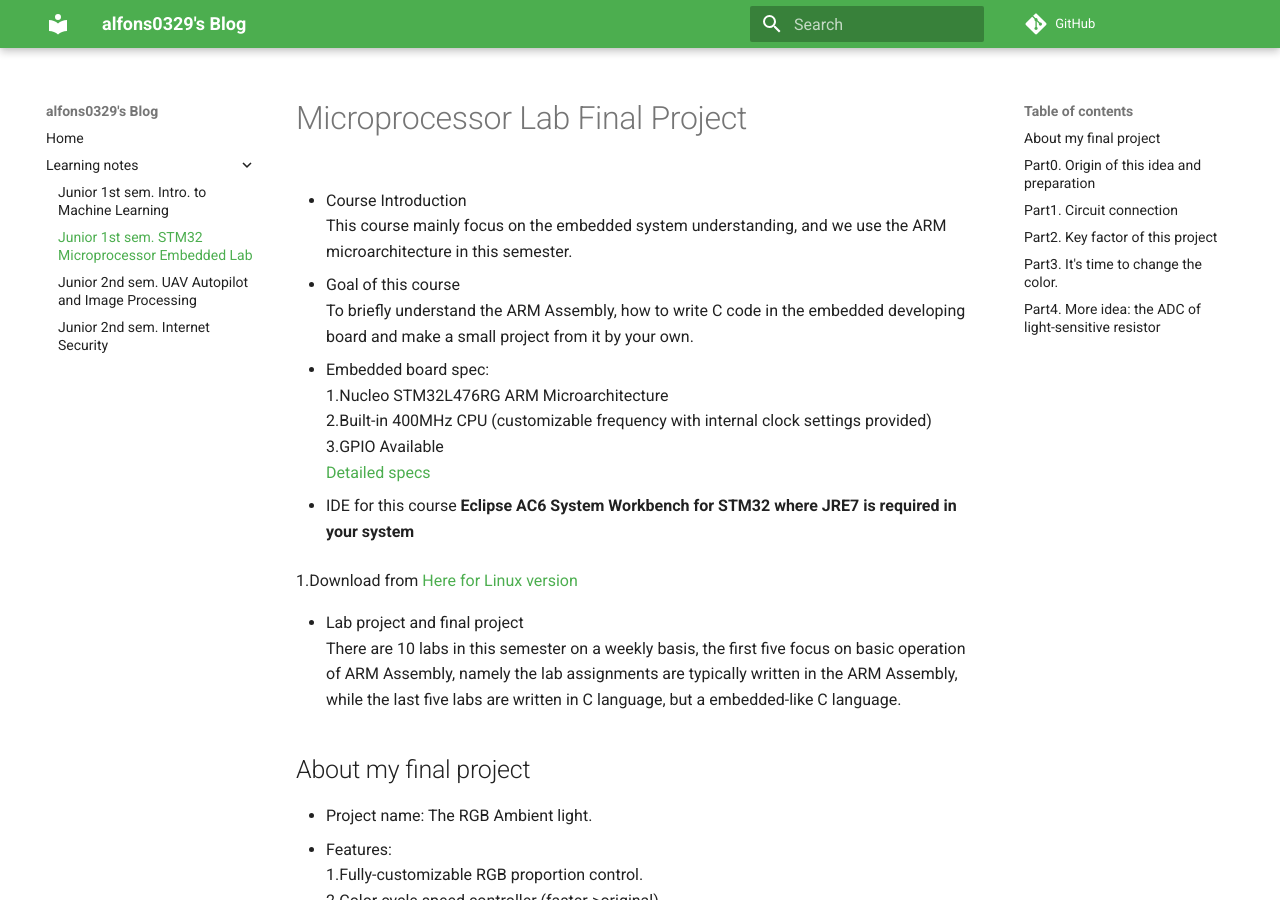
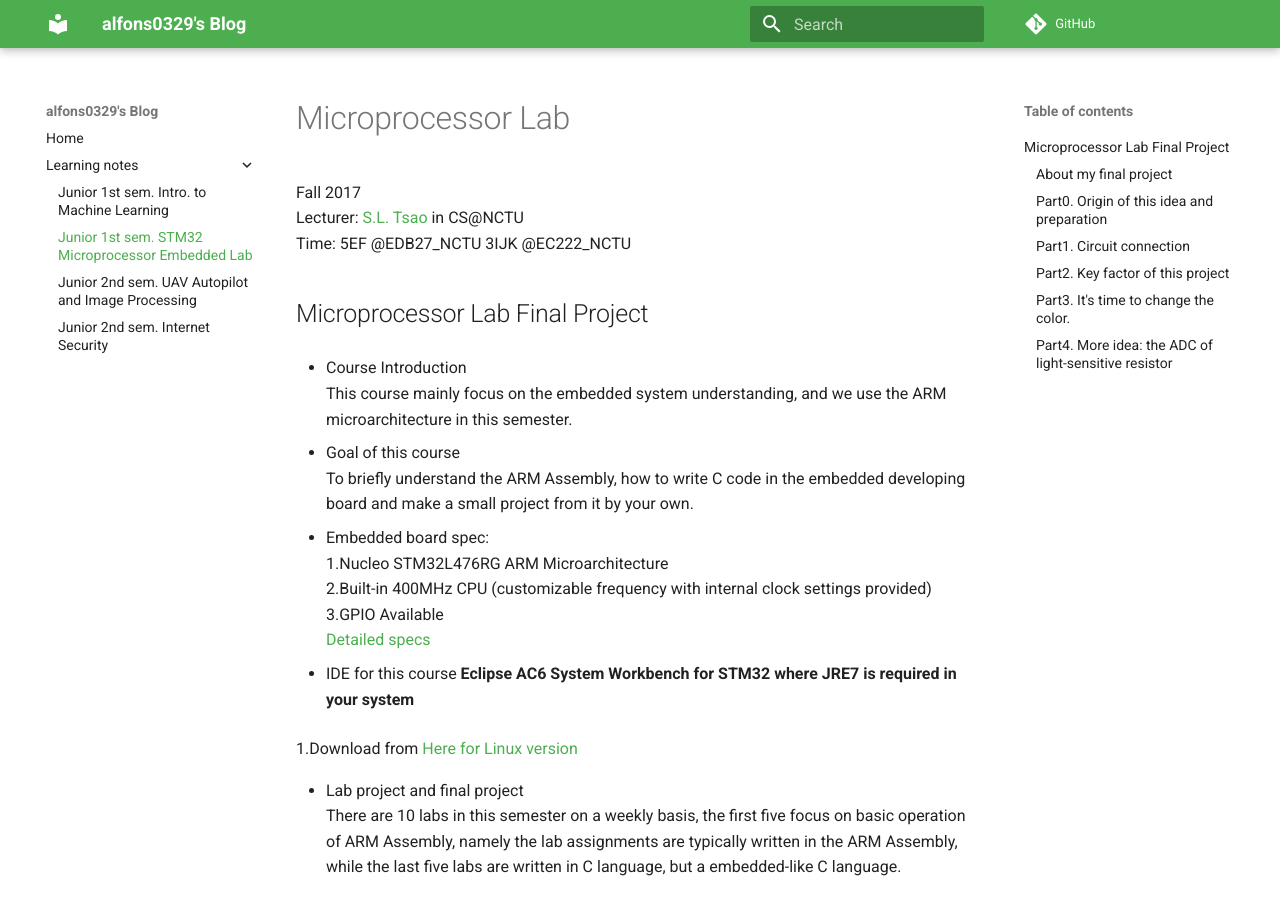
Before and after one commit to Alfons0329/afhwu0329.github.io, an MkDocs documentation site: the page built from docs/univ_notes/mpslab/mpslab.md, in a window 1280 px wide and 900 px high. Built offline with MkDocs 1.6.1 and Material for MkDocs 9.7.7, drawn with Linux system fonts in a browser that asks for light colours; comment, search, counter and statistics services are not loaded; old or Windows-style settings are respelled for this version of MkDocs.

Commit message:
Auto update this repository

```diff
--- a/docs/univ_notes/mpslab/mpslab.md
+++ b/docs/univ_notes/mpslab/mpslab.md
@@ -1,4 +1,10 @@
-# Microprocessor Lab Final Project
+# Microprocessor Lab
+Fall 2017<br />
+Lecturer: [S.L. Tsao](https://www.cs.nctu.edu.tw/cswebsite/members/detail/sltsao) in CS@NCTU <br />
+Time: 5EF @EDB27_NCTU 3IJK @EC222_NCTU<br />
+
+##
+## Microprocessor Lab Final Project
 
 * Course Introduction <br />
 This course mainly focus on the embedded system understanding, and we use the ARM microarchitecture in this semester.
@@ -22,7 +28,7 @@ There are 10 labs in this semester on a weekly basis, the first five focus on ba
 typically written in the ARM Assembly, while the last five labs are written in C language, but a embedded-like C language.
 
 
-## About my final project
+### About my final project
 
 * Project name: The RGB Ambient light. <br />
 * Features: <br />
@@ -31,7 +37,7 @@ typically written in the ARM Assembly, while the last five labs are written in C
 3.Light-sensitive resistor ADC ,detecting the background light for light quantity settings<br />
 [GitHub repo for this final project](https://github.com/Alfons0329/MPSLab_Fall_2017/tree/master/Final_Project)
 
-## Part0. Origin of this idea and preparation
+### Part0. Origin of this idea and preparation
 * Origin of this idea
 I once have the fully-customizable dynamic RGB LED backlit keyboard [SteelSeries APEXM 650](https://steelseries.com/gaming-keyboards/apex-m650)on account of having not much time in the end of semester(machine learning final project + compiler design final project.)
 My [teammate](https://github.com/clialice123) and I decided to do it.
@@ -43,7 +49,7 @@ My [teammate](https://github.com/clialice123) and I decided to do it.
 4.R1000 Resistor
 5.Some jumper lines
 
-## Part1. Circuit connection
+### Part1. Circuit connection
 1.Parallel connection of 5 RGB LEDs on the breadboard.
 2.Connect separately to the GPIO pin on the STM32 providing the capability of PWM output.
 3.Connect the keypad to the STM32
@@ -95,11 +101,11 @@ void GPIO_init_AF() //GPIO Alternate Function Init
 
 
 
-## Part2. Key factor of this project
+### Part2. Key factor of this project
 
 The PWM,
 (c code here)
 
-## Part3. It's time to change the color.
+### Part3. It's time to change the color.
 
-## Part4. More idea: the ADC of light-sensitive resistor
+### Part4. More idea: the ADC of light-sensitive resistor
```
Also changed, not shown: docs/univ_notes/uav_autopilot/uav_autopilot.md (+8 -3 lines), site/search/search_index.json, site/univ_notes/mpslab/mpslab/index.html, site/univ_notes/uav_autopilot/uav_autopilot/index.html.
